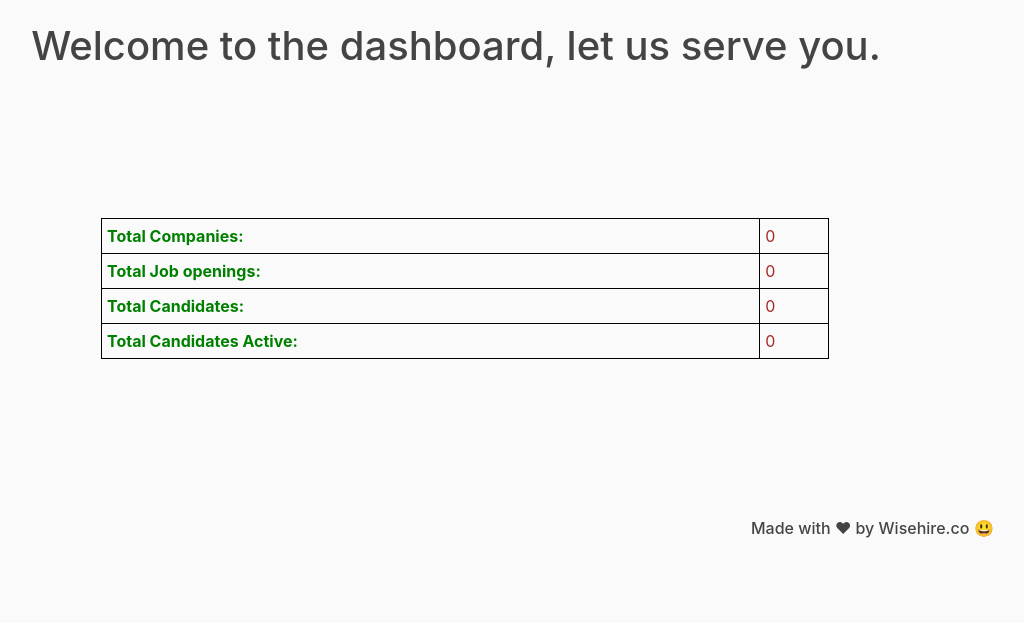
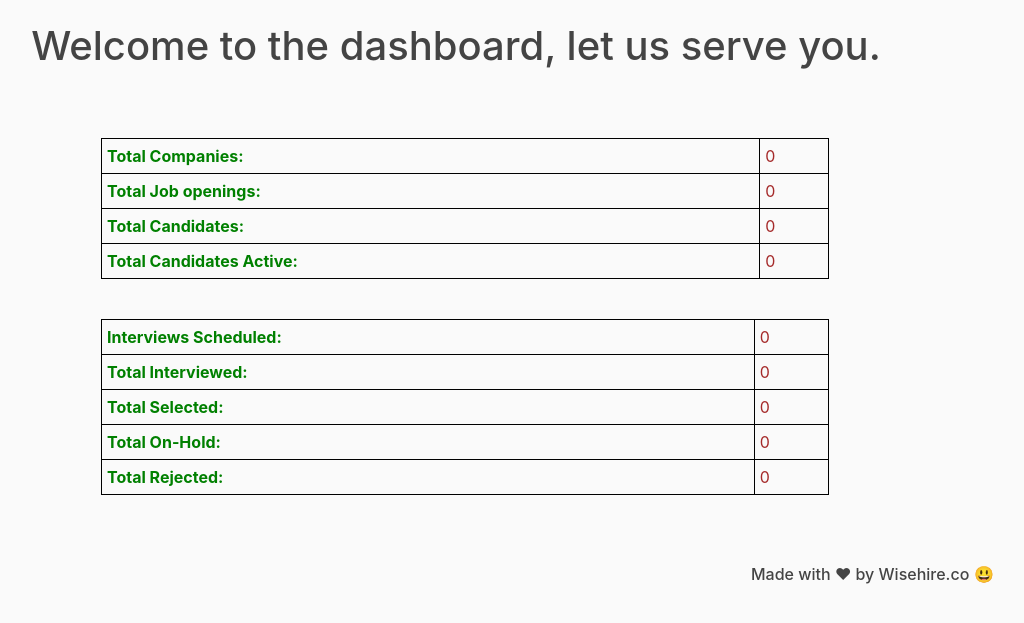
Before and after one commit to amyy28/Software-HumanResources, a Django app: page /dashboard/ in a window 1280 px wide. Shown: the part 58-681 px from the top of the page, without its empty margins (184-1208 px from the left). Run offline with Django 3.2, Linux system fonts and the light colour scheme; the visitor is signed in with stand-in values (Sample User, id 1); data that the repository does not hold is empty; some libraries are stand-ins or nearby versions.

Commit message:
Dashboard updated

```diff
--- a/wise_intern/Job_openings/models.py
+++ b/wise_intern/Job_openings/models.py
@@ -34,7 +34,7 @@ class Jobb(models.Model):
     #jobs = models.ForeignKey(Jobs, on_delete=models.CASCADE)
 
     def __str__(self):
-        return self.position
+        return f'{self.position} - {self.job_id}'
 
     def get_absolute_url(self):
         return reverse('job-detail', kwargs={'pk': self.pk})
--- a/wise_intern/Tracker/templates/Tracker/tracker.html
+++ b/wise_intern/Tracker/templates/Tracker/tracker.html
@@ -59,10 +59,10 @@ input[type=text]:focus {
         <td>{{ track.expected_CTC }}</td>
         <td>{{ track.notice_period }}</td>
         <td>{{ track.candidate_status }}</td>
-        <td>{% if track.candidate_status == 'Interview Scheduled' %}
-            <a class="btn btn-secondary btn-sm mt-1 mb-1" style="background-color:green">Scheduled</a>
+        <td>{% if track.candidate_status == 'Submitted' or track.candidate_status == 'Shortlisted' %}
+            <a href="{% url 'interview-create' %}?tracker_id={{ track.id }}" class="btn btn-secondary btn-sm mt-1 mb-1" style="background-color:green">Schedule</a>
             {% else %}
-          <a href="{% url 'interview-create' %}?tracker_id={{ track.id }}" class="btn btn-secondary btn-sm mt-1 mb-1" style="background-color:green">Schedule</a>
+          <a class="btn btn-secondary btn-sm mt-1 mb-1" style="background-color:green">Scheduled</a>
           {% endif %}
         </td>
       </tr>
--- a/wise_intern/website/templates/website/dashboard.html
+++ b/wise_intern/website/templates/website/dashboard.html
@@ -1,7 +1,7 @@
 {% extends "website/header.html" %}
 {% block content %}
     <h1 class="container" style="text-align:center">Welcome to the dashboard, let us serve you.</h1>
- <div style="padding-top:140px; padding-left:200px">
+ <div style="padding-top:60px; padding-left:200px">
     <table style="width:80%">
   <tr>
     <th>Total Companies:</th>
@@ -21,7 +21,31 @@
   </tr>
 </table>
      </div>
-<h6 style="padding-top:160px; padding-left:850px">Made with ❤ by Wisehire.co 😃</h6>
+<div style="padding-top:40px; padding-left:200px">
+    <table style="width:80%">
+  <tr>
+    <th>Interviews Scheduled:</th>
+    <td>{{ interview_scheduled }}</td>
+  </tr>
+  <tr>
+    <th>Total Interviewed:</th>
+    <td>{{ interviewed }}</td>
+  </tr>
+   <tr>
+    <th>Total Selected:</th>
+    <td>{{ selected }}</td>
+  </tr>
+  <tr>
+    <th>Total On-Hold:</th>
+    <td>{{ onhold }}</td>
+  </tr>
+  <tr>
+    <th>Total Rejected:</th>
+    <td>{{ rejected }}</td>
+  </tr>
+</table>
+     </div>
+<h6 style="padding-top:70px; padding-left:850px">Made with ❤ by Wisehire.co 😃</h6>
 <style>
 table, th, td {
   border: 1px solid black;
--- a/wise_intern/website/views.py
+++ b/wise_intern/website/views.py
@@ -14,8 +14,13 @@ def home(request):
     candidates_active = Tracker.objects.all().count()
     companies_active = Company.objects.filter(company_status='Active').count()
     job_openings = Jobb.objects.filter(job_status='Open').count()
+    interview_scheduled = Tracker.objects.filter(candidate_status='Interview Scheduled').count()
+    interviewed = Tracker.objects.filter(candidate_status='Interviewed').count()
+    selected = Tracker.objects.filter(candidate_status='Selected').count()
+    onhold = Tracker.objects.filter(candidate_status='On-hold').count()
+    rejected = Tracker.objects.filter(candidate_status='Rejected').count()
     context = {
-        "dashboard": "active", 'candidates':candidates, 'candidates_active':candidates_active, 'companies_active':companies_active, 'job_openings':job_openings,
+        "dashboard": "active", 'candidates':candidates, 'rejected':rejected, 'onhold':onhold, 'selected':selected, 'interviewed':interviewed, 'interview_scheduled':interview_scheduled, 'candidates_active':candidates_active, 'companies_active':companies_active, 'job_openings':job_openings,
                }
     return render(request, 'website/dashboard.html', context)
 
```
